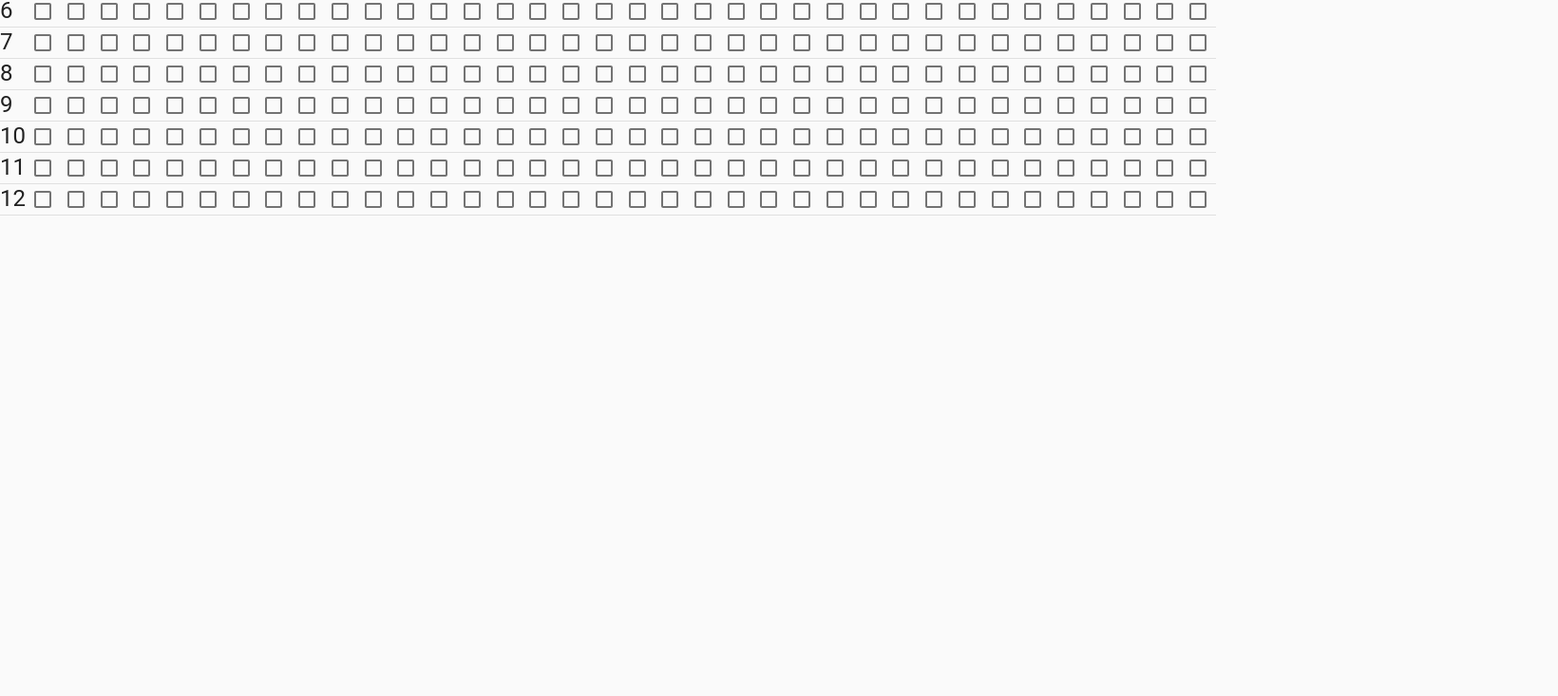
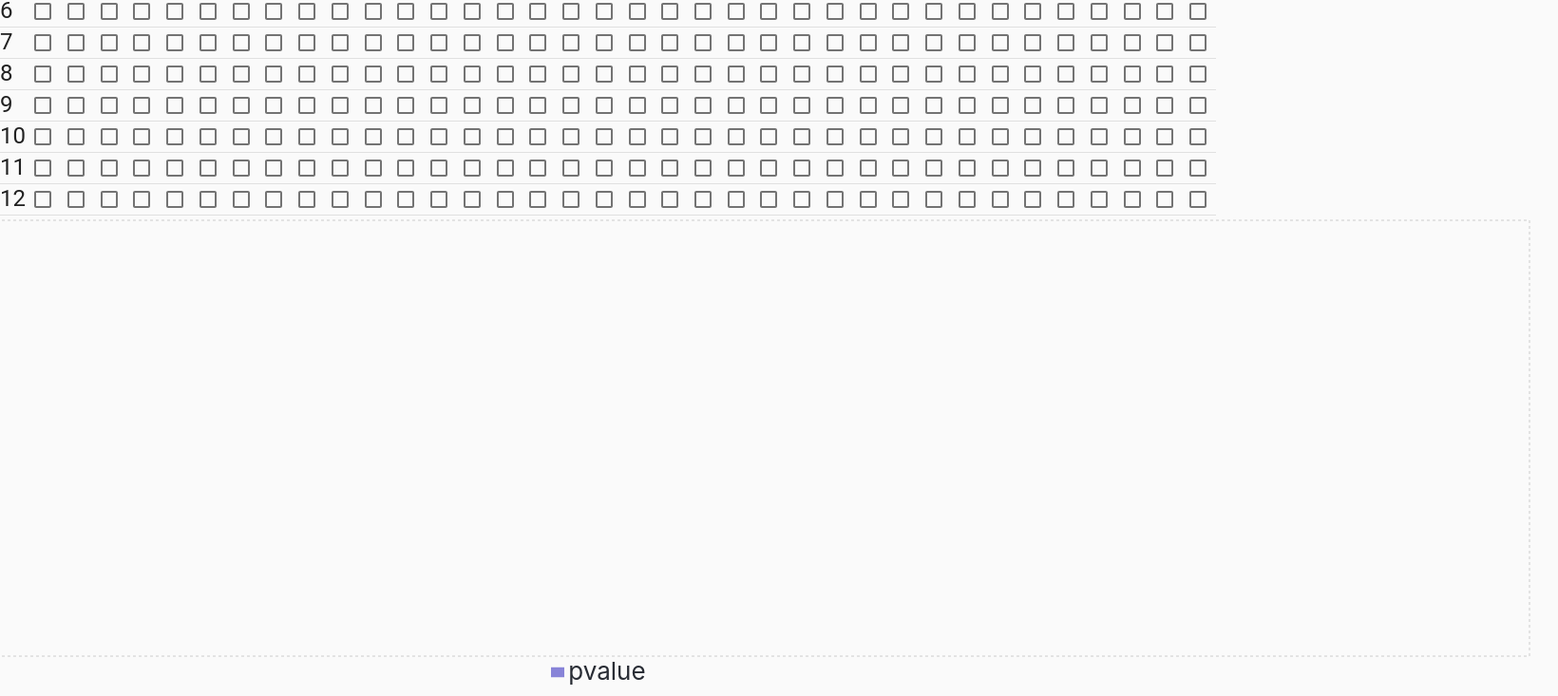
Before and after one commit to webepics/basic_ioc_interface, a React (Create React App) app in the folder react-client/: page / in a window 1280 px wide. Shown: the part 363-1096 px from the top of the page at 95% size, 1640 px wide, since content can reach past the window. Before the commit the page ends 800 px from the top, so only its background shows below. Built offline with nearby package versions, Linux system fonts and the light colour scheme.

Commit message:
add pv bar graph

```diff
--- a/react-client/package.json
+++ b/react-client/package.json
@@ -9,6 +9,7 @@
     "react-redux": "^6.0.0",
     "react-router-dom": "^4.3.1",
     "react-scripts": "2.1.3",
+    "recharts": "^1.5.0",
     "redux": "^4.0.1"
   },
   "scripts": {
--- /dev/null
+++ b/react-client/src/PVComponents/PVGraphBar.js
@@ -0,0 +1,55 @@
+
+import React from 'react';
+import {
+  BarChart, Bar, Cell, XAxis, YAxis, CartesianGrid, Tooltip, Legend,
+} from 'recharts';
+
+import Checkbox from '@material-ui/core/Checkbox';
+
+import PVComponent, { ConnectComponent } from '../PVComponent'
+
+class PVGraphBar extends PVComponent {
+
+
+    constructor(props) {
+        super(props)
+    }
+
+    render() {
+        const {pvs, ids} = this.props;
+
+        const data2 = [];
+
+        for(var i =0; i< ids.length; i++){
+          for(var j=0; j< ids[i].length; j++){
+            if(pvs[ids[i][j]] !== undefined){
+              data2.push({
+                  name: pvs[ids[i][j]].pv.substring(2, 4),
+                  pvalue: pvs[ids[i][j]].value,
+              })
+            }
+          }
+        }
+
+        return(
+          <BarChart
+            width={2000}
+            height={500}
+            data={data2}
+            margin={{
+              top: 5, right: 30, left: 20, bottom: 5,
+            }}
+          >
+            <CartesianGrid strokeDasharray="3 3" />
+            <XAxis dataKey="name" hide= {true}/>
+            <YAxis />
+            <Tooltip />
+            <Legend />
+            <Bar dataKey="pvalue" fill="#8884d8" />
+
+          </BarChart>
+        )
+    }
+}
+
+export default ConnectComponent(PVGraphBar)
--- a/react-client/src/PVComponents/PVTable.js
+++ b/react-client/src/PVComponents/PVTable.js
@@ -10,6 +10,7 @@ import Button from '@material-ui/core/Button';
 import PVComponent, { ConnectComponent } from '../PVComponent'
 import PVCheckbox from './PVCheckbox';
 import PVLed from './PVLed';
+import PVGraphBar from './PVGraphBar'
 
 class PVTable extends PVComponent {
     ids = []
@@ -65,6 +66,7 @@ class PVTable extends PVComponent {
                 {rows}
             </TableBody>
         </Table>
+        <PVGraphBar ids={this.ids} />
         </React.Fragment>
         )
     }
```
Also changed, not shown: 1 other file (tests, documents, lock files or other folders).
